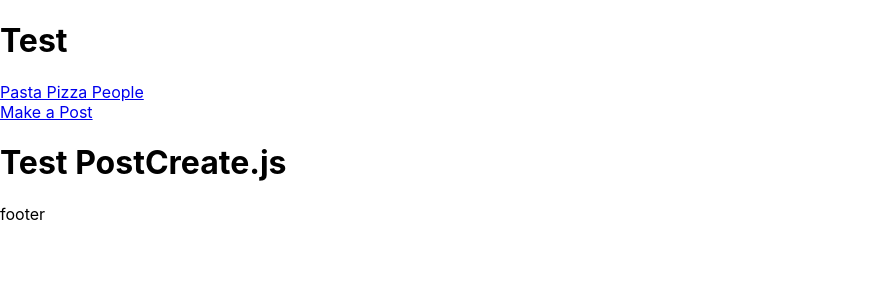
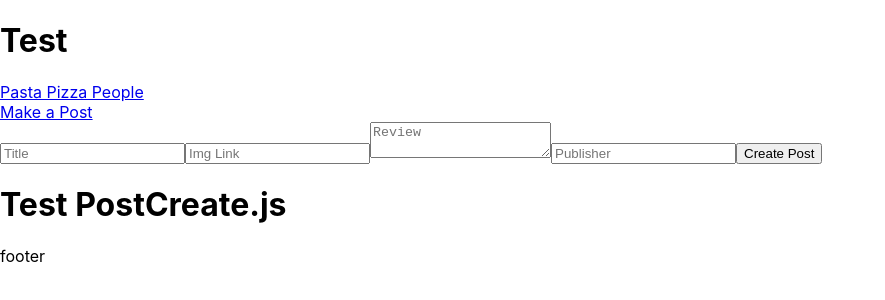
Before and after one commit to alexnwarton/full-stack-exercise, a React (Create React App) app in the folder client/: page /add-post in a window 1280 px wide. Shown: the top 300 px of the page, without its empty margins (0-885 px from the left). Built offline with nearby package versions, Linux system fonts and the light colour scheme.

Commit message:
createPost fully functioning

```diff
--- a/client/src/screens/PostCreate/PostCreate.js
+++ b/client/src/screens/PostCreate/PostCreate.js
@@ -1,8 +1,75 @@
 import Layout from '../../components/Layout/Layout.jsx'
+import { createPost } from '../../services/posts.js'
+import { useEffect, useState } from 'react'
 const PostCreate = () => {
+  const [newPost, setNewPost] = useState({
+    title: '',
+    review: '',
+    imgURL: '',
+    publisher: ''
+})
+const handleChange = (event) => {
+  const { name, value  } = event.target
+  setNewPost({
+          ...newPost,
+          [name]: value,
+
+  })
+}
+
+  const handleSubmit = async (event) => {
+    event.preventDefault()
+    const created = await createPost(newPost)
+    console.log('button clicked!')
+    alert('Your Blog has been  created!')
+    setNewPost({
+      title: '',
+      review: '',
+      imgURL: '',
+      publisher: ''
+  })
+  }
+  // useEffect(() => {
+  //   const createPost = async () => {
+  //     const createdPost = await createPost()
+
+  //     console.log(createdPost)
+
+  //   }
+  //   createPost();
+  // }, [])
   return (
     <Layout>
-		<div>
+      <div>
+        <form onSubmit={handleSubmit}>
+        <input placeholder="Title"
+          value={newPost.title}
+            name="title"
+            onChange={handleChange}
+          />
+        <input placeholder="Img Link"
+          value={newPost.imgURL}
+            name="imgURL"
+            onChange={handleChange}
+
+          />
+
+        <textarea
+          className="textarea-post-review"
+          placeholder="Review"
+          value={newPost.review}
+          name="review"
+          onChange={handleChange}
+          />
+          <input
+          className="input-post-publisher"
+          placeholder="Publisher"
+          value={newPost.publisher}
+          name="publisher"
+          onChange={handleChange}
+          />
+          <button type="submit" className="update-button">Create Post</button>
+        </form>
 			<h1>Test PostCreate.js</h1>
       </div>
       </Layout>
```
